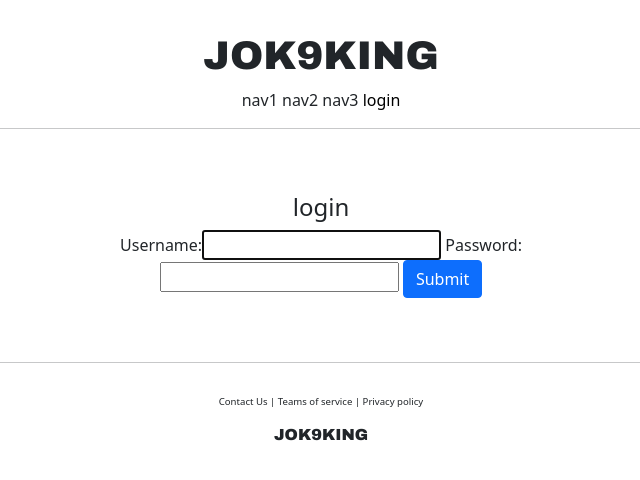
After one commit to hhg8840/jok9King, a Django app: page /account/login/ in a window 1280 px wide. The commit adds this page. Shown: the top 480 px of the page, without its empty margins (319-959 px from the left). Run offline with Django 3.2, Linux system fonts and the light colour scheme; some libraries are stand-ins or nearby versions.

Commit message:
02223 22 course

```diff
--- /dev/null
+++ b/accountApp/templates/accountApp/login.html
@@ -0,0 +1,20 @@
+{% extends 'base.html' %}
+{#{% load bootstrap4 %}#}
+
+{% block content %}
+    <div style = "text-align: center; max-width: 500px; margin: 4rem auto">
+        <div>
+            <h4>login</h4>
+        </div>
+        <div>
+            <form action="" method="post">
+                {% csrf_token %}
+{#                {% bootstrap_form form %}#}
+                {{ form }}
+                <input type="submit" class="btn btn-primary">
+                <!--col은 12가 부모크기의 100%-->
+            </form>
+        </div>
+    </div>
+
+{% endblock %}
--- a/accountApp/urls.py
+++ b/accountApp/urls.py
@@ -1,3 +1,4 @@
+from django.contrib.auth.views import LoginView, LogoutView
 from django.urls import path
 
 from accountApp.views import AccountCreateView
@@ -5,5 +6,8 @@ from accountApp.views import AccountCreateView
 app_name = "accountApp"
 
 urlpatterns = [
+    path('login/', LoginView.as_view(template_name='accountApp/login.html'), name='login'),
+    path('logout/', LogoutView.as_view(), name='logout'),
+
     path('create/', AccountCreateView.as_view(), name='create'),
 ]
--- a/jok9King/settings.py
+++ b/jok9King/settings.py
@@ -13,6 +13,9 @@ https://docs.djangoproject.com/en/3.1/ref/settings/
 from pathlib import Path
 
 import os, environ
+
+from django.urls import reverse_lazy
+
 env = environ.Env(
     # set casting, default value
     DEBUG=(bool, False)
@@ -135,3 +138,6 @@ STATIC_ROOT = os.path.join(BASE_DIR, 'staticfiles')
 STATICFILES_DIRS = [
     BASE_DIR / "static",
 ]
+
+LOGIN_REDIRECT_URL = reverse_lazy('accountApp:hello_world')
+LOGIN_REDIRECT_URL = reverse_lazy('accountApp:login')
--- a/templates/header.html
+++ b/templates/header.html
@@ -7,6 +7,14 @@
             <span>nav1</span>
             <span>nav2</span>
             <span>nav3</span>
-            <span>nav4</span>
+            {% if not user.is_authenticated %}
+            <a href="{% url 'accountApp:login' %}?next={{ request.path }}">
+                <span>login</span>
+            </a>
+            {% else %}
+            <a href="{% url 'accountApp:logout'  %}?next={{ request.path }}">
+                <span>logout</span>
+            </a>
+            {% endif %}
         </div>
     </div>
```
Also changed, not shown: accountApp/views.py (+16 -1 lines).
